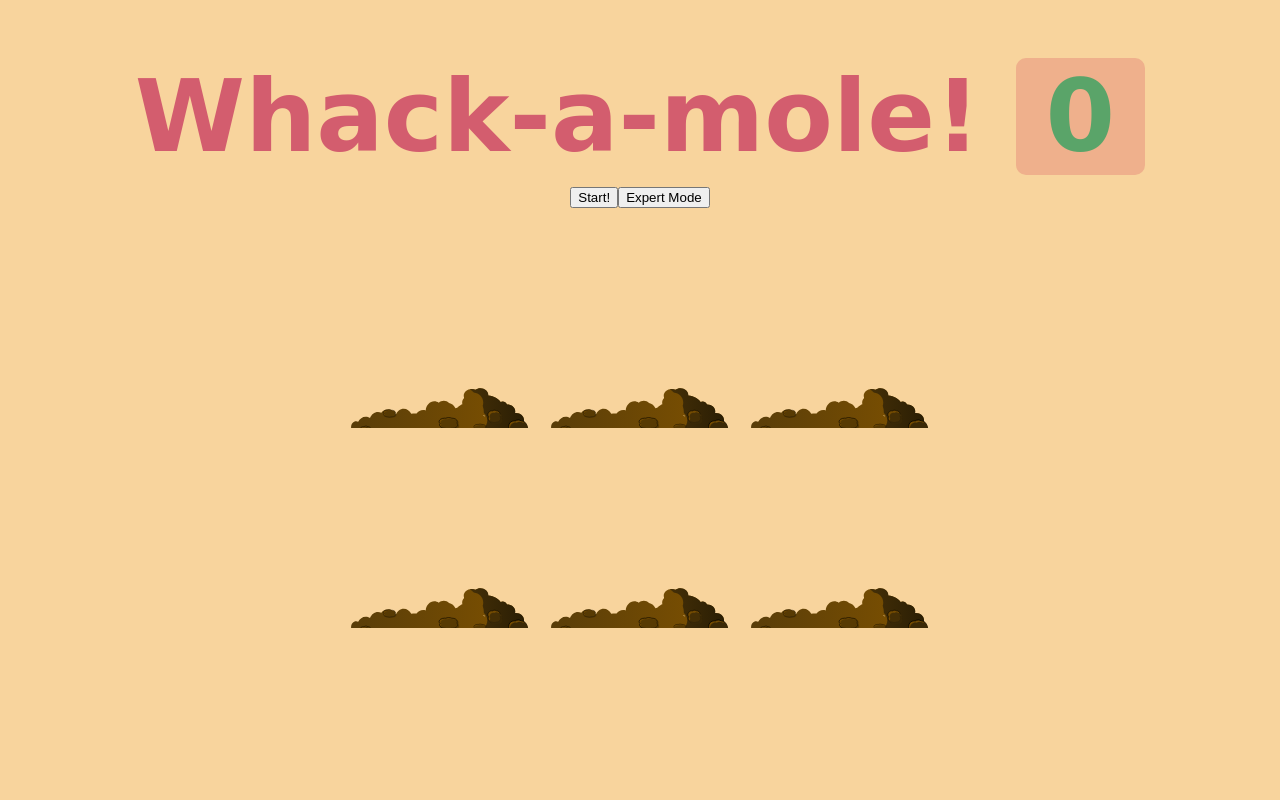
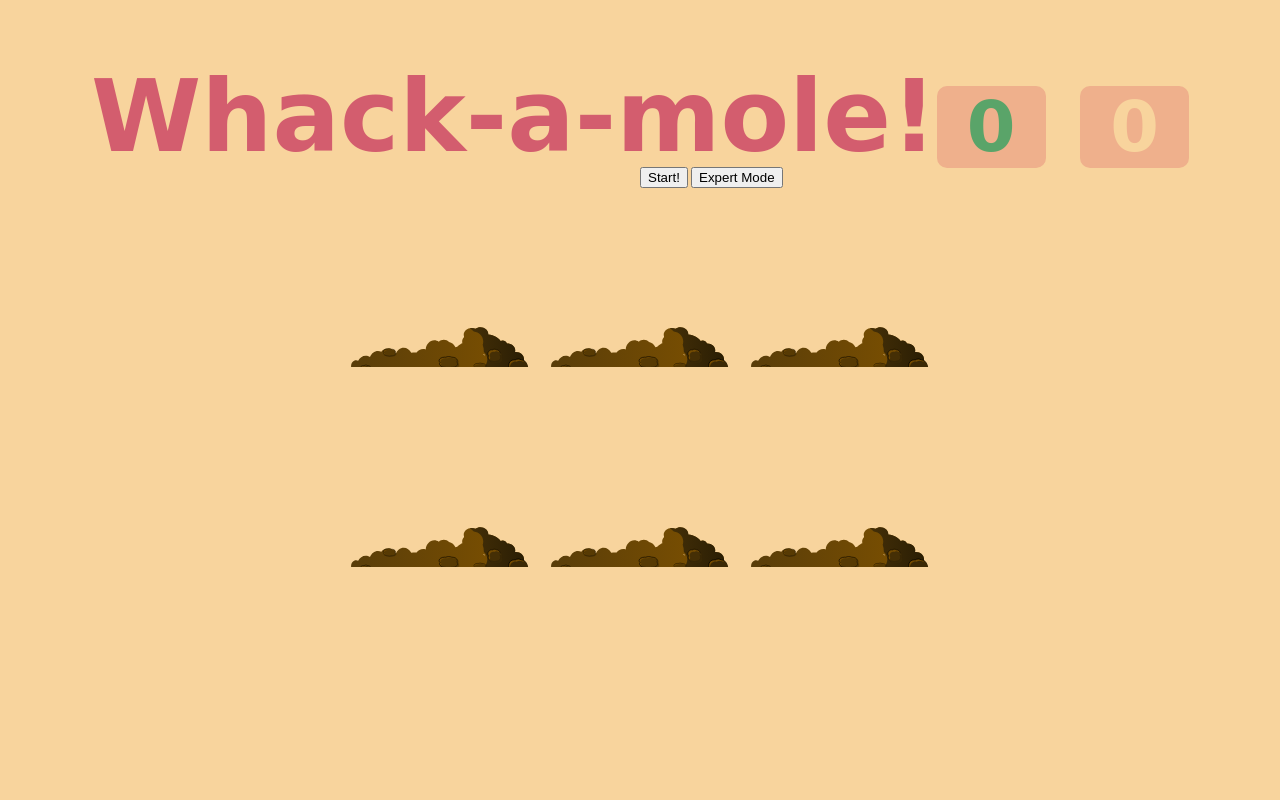
Before and after one commit to Lue21/Whack-A-Mole, a plain HTML site: page index.html in a window 1280 px wide. Drawn offline with Linux system fonts and the light colour scheme.

```diff
--- a/index.html
+++ b/index.html
@@ -8,10 +8,12 @@
 </head>
 <body>
 
-    <h1>Whack-a-mole! <span class="score">0</span></h1>
+    <h1>Whack-a-mole!<span class="score">0</span>
+    <span class="highScoreBoard"></span></h1>
     <div class='buttons'>
     <button class="btn" onClick="startGame()">Start!</button>
     <button class="btn" onClick="startGameExpert()">Expert Mode</button>
+
     </div>
 
     <div class="game">
--- a/main.js
+++ b/main.js
@@ -1,9 +1,13 @@
 const holes = document.querySelectorAll('.hole');
 const scoreBoard = document.querySelector('.score');
 const moles = document.querySelectorAll('.mole');
+let hScore = document.querySelector('.highScoreBoard');
 let lastHole;
 let timeUp = false;
 let score = 0;
+let highScore = localStorage.getItem('hScore') || 0;
+hScore.textContent = highScore;
+
 
 function randomTime(min, max) {
     return (Math.random() * (max - min) + min);
@@ -45,14 +49,19 @@
     peepExpert();
     score = 0;
     setTimeout(() => timeUp = true, 10000);
+
 }
+
+
 
 function startGame() {
     scoreBoard.textContent = 0;
     timeUp = false;
     peep();
     score = 0;
+    hScore.textContent = localStorage.getItem('hScore', highScore) || 0;
     setTimeout(() => timeUp = true, 10000);
+
 }
 
     function bonk(e) {
@@ -60,6 +69,13 @@
         score++;
         this.classList.remove('up');
         scoreBoard.textContent = score;
+        if (score >= highScore) {
+            highScore = score;
+            localStorage.setItem('hScore', highScore);
+            hScore.textContent = localStorage.getItem('hScore', highScore);
+          }
         }
 
+
+
     moles.forEach(mole => mole.addEventListener('click', bonk));
--- a/style.css
+++ b/style.css
@@ -7,7 +7,7 @@
 body {
   padding: 0;
   margin: 0;
-    font-family: 'Amatic SC', cursive;
+  font-family: "Amatic SC", cursive;
 }
 
 h1 {
@@ -18,20 +18,32 @@
   color: #d35d6e;
 }
 
-
 .buttons {
-    display: flex;
-    justify-content: center;
-    margin: 20px;
+  position: absolute;
+  left: 50%;
+  z-index: 5;
 }
-
 
 .score {
   background: #efb08c;
+  text-align: center;
+  height: 100px;
+  font-size: 70px;
   padding: 0 3rem;
   line-height: 1;
   border-radius: 1rem;
   color: #5aa469;
+}
+
+.highScoreBoard {
+  background: #efb08c;
+  height: 100px;
+  font-size: 70px;
+  text-align: center;
+  padding: 0 3rem;
+  line-height: 1;
+  border-radius: 1rem;
+  color: #f8d49d;
 }
 
 .game {
@@ -52,22 +64,22 @@
   display: block;
   background: url(dirt.svg) bottom center no-repeat;
   background-size: contain;
-    content: '';
+  content: "";
   width: 100%;
-    height:70px;
+  height: 70px;
   position: absolute;
   z-index: 2;
   bottom: -30px;
 }
 
 .mole {
-    background: url('mole.svg') bottom center no-repeat;
+  background: url("mole.svg") bottom center no-repeat;
   background-size: 60%;
   position: absolute;
   top: 100%;
   width: 100%;
   height: 100%;
-    transition:all 0.4s;
+  transition: all 0.4s;
 }
 
 .hole.up .mole {
```
Lines whose indentation alone changed are shown as unchanged.
